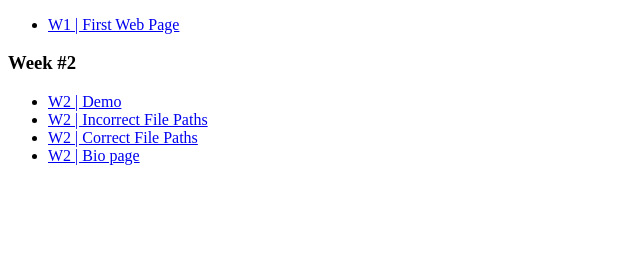
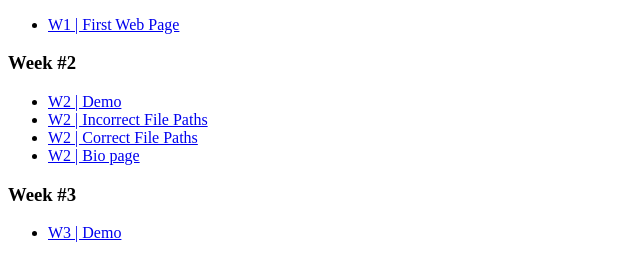
Before and after one commit to jhart16/SE111.202420, a plain HTML site: page index.html in a window 1280 px wide. Shown: the part 105-384 px from the top of the page, without its empty margins (0-640 px from the left). Drawn offline with Linux system fonts and the light colour scheme.

Commit message:
updated repo index

```diff
--- a/index.html
+++ b/index.html
@@ -25,7 +25,7 @@
 
         </ul>
 
-        <div id="w2">
+     <div id="w2">
 
         <h3> Week #2</h3>
 
@@ -35,7 +35,17 @@
             <li><a href="file-paths-incorrect/index.html">W2 | Incorrect File Paths</a></li>
             <li><a href="file-paths-correct/index.html">W2 | Correct File Paths</a></li>
             <li><a href="W2_BIO/index.html">W2 | Bio page</a></li>
-        </ul>
+         </ul>
+
+    <div id="w3">
+
+            <h3> Week #3</h3>
+
+            <!--weekly list unordered-->
+            <ul>
+                <li><a href="W3_demo/index.html">W3 | Demo</a></li>
+
+            </ul>
 
 
     </div>
```
